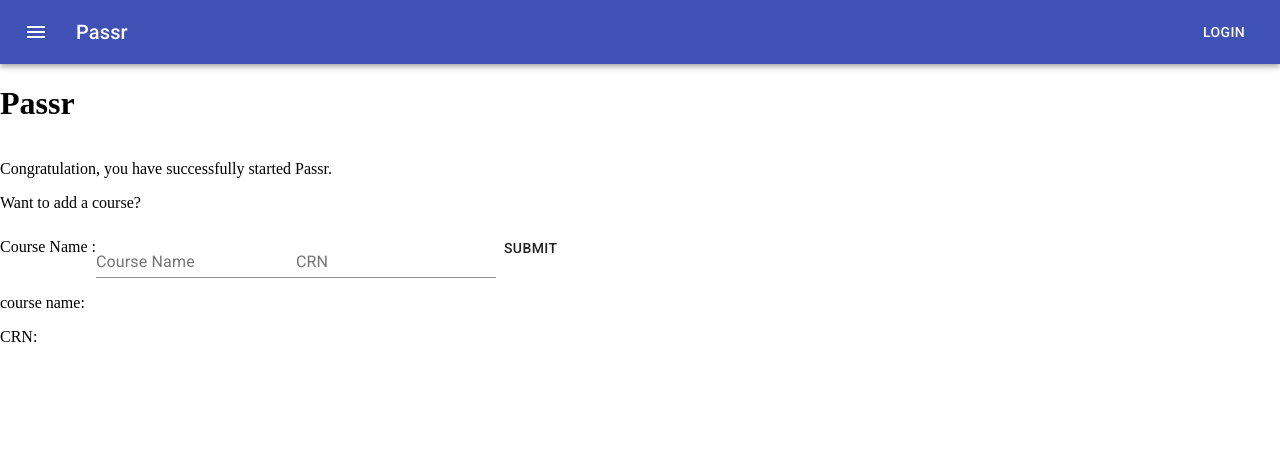
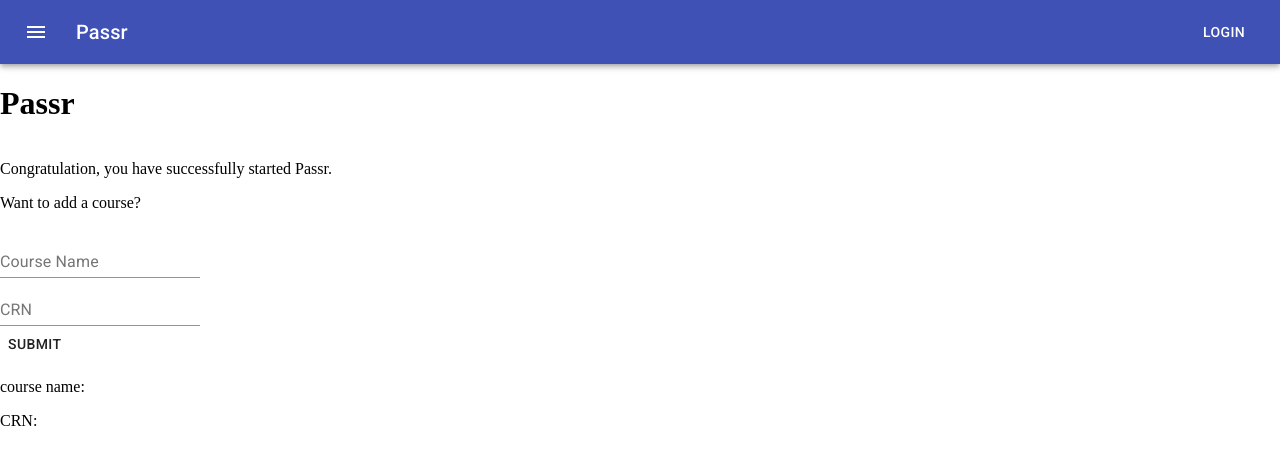
Before and after one commit to VikeLabs/Passr-Archived, a React app: page / in a window 1280 px wide. Shown: the top 464 px of the page. Built offline with nearby package versions, Linux system fonts and the light colour scheme.

Commit message:
separated textfields

```diff
--- a/src/components/add-course/AddCourse.tsx
+++ b/src/components/add-course/AddCourse.tsx
@@ -37,7 +37,6 @@ export const AddCourse: React.FC = () => {
         Want to add a course?
         <br/>
         <br/>
-            Course Name :
             <TextField
                 name="courseName"
                 className={classes.textField}
@@ -47,6 +46,8 @@ export const AddCourse: React.FC = () => {
                 onChange={(event) => {
                     setCourseName(event.currentTarget.value)
                 }}/>
+
+                <br />
 
             <TextField
                 name="CRNnumber"
@@ -58,9 +59,8 @@ export const AddCourse: React.FC = () => {
                     setCRNnumber(event.currentTarget.value)
                 }}/>
 
-
-
-        <Button>submit</Button>
+                <br/>
+        <Button className={classes.button}>submit</Button>
 
         {/* below, just testing if textfields are actually fetching the info*/}
 
@@ -68,7 +68,6 @@ export const AddCourse: React.FC = () => {
         <p>CRN: {CRNnumber}</p>
 
         </div>
-
     )
 }
 
```
